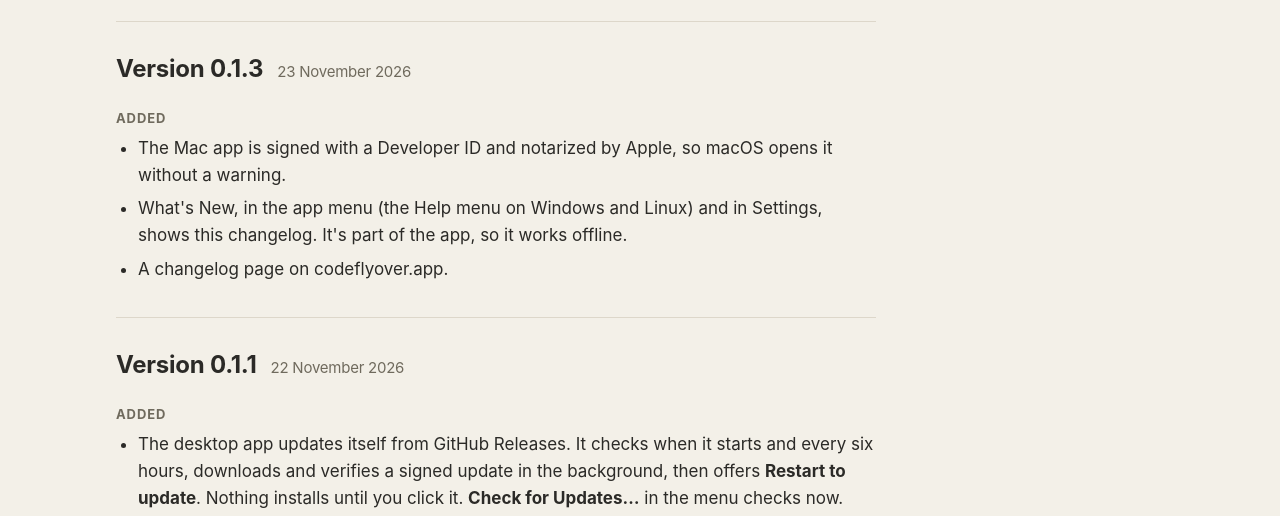
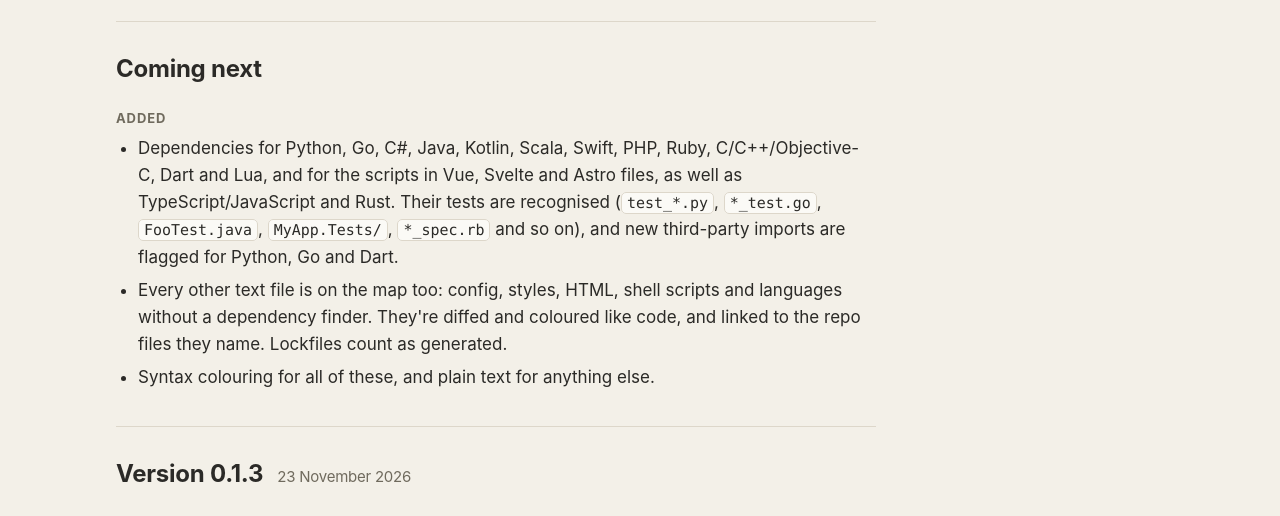
Before and after one commit to davidfig/code-flyover, a website: page site/changelog.html in a window 1280 px wide. Shown: the part 232-748 px from the top of the page. Drawn offline with Linux system fonts and the light colour scheme.

Commit message:
Regenerate the site's changelog page
Co-Authored-By: Claude Opus 5.5 <noreply@anthropic.com>

```diff
--- a/site/changelog.html
+++ b/site/changelog.html
@@ -108,6 +108,9 @@ footer .r{margin-left:auto}
   <main class="log">
     <h1>Changelog</h1>
     <p class="lead">What changed in each release. The app shows the same list under <strong>What’s New</strong>, and updates itself when a new release is out.</p>
+<section class="release" id="vUnreleased"><h3>Coming next</h3>
+<h4>Added</h4>
+<ul><li>Dependencies for Python, Go, C#, Java, Kotlin, Scala, Swift, PHP, Ruby, C/C++/Objective-C, Dart and Lua, and for the scripts in Vue, Svelte and Astro files, as well as TypeScript/JavaScript and Rust. Their tests are recognised (<code>test_*.py</code>, <code>*_test.go</code>, <code>FooTest.java</code>, <code>MyApp.Tests/</code>, <code>*_spec.rb</code> and so on), and new third-party imports are flagged for Python, Go and Dart.</li><li>Every other text file is on the map too: config, styles, HTML, shell scripts and languages without a dependency finder. They're diffed and coloured like code, and linked to the repo files they name. Lockfiles count as generated.</li><li>Syntax colouring for all of these, and plain text for anything else.</li></ul></section>
 <section class="release" id="v0.1.3"><h3>Version 0.1.3 <time datetime="2026-11-23">23 November 2026</time></h3>
 <h4>Added</h4>
 <ul><li>The Mac app is signed with a Developer ID and notarized by Apple, so macOS opens it without a warning.</li><li>What's New, in the app menu (the Help menu on Windows and Linux) and in Settings, shows this changelog. It's part of the app, so it works offline.</li><li>A changelog page on codeflyover.app.</li></ul></section>
```
